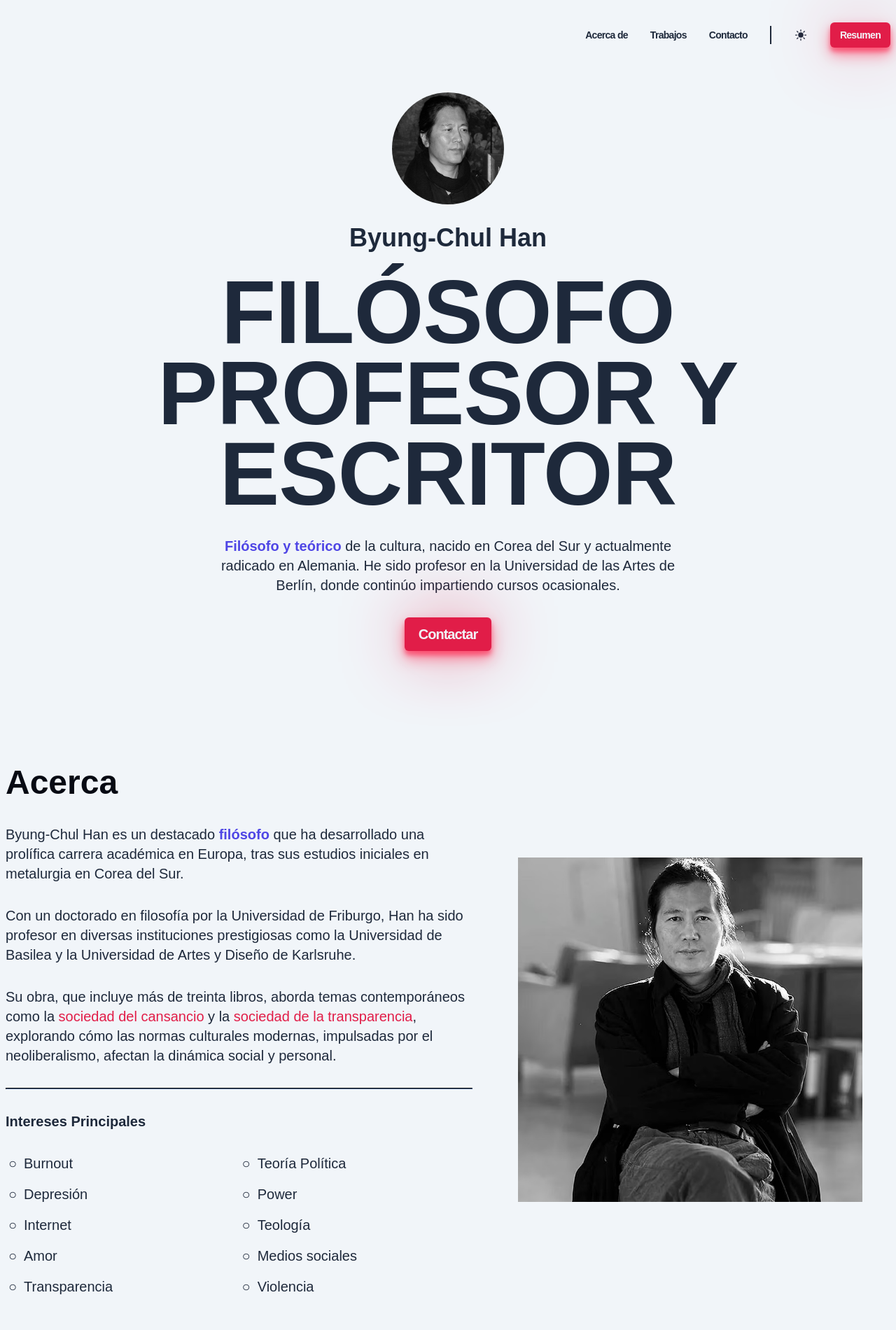
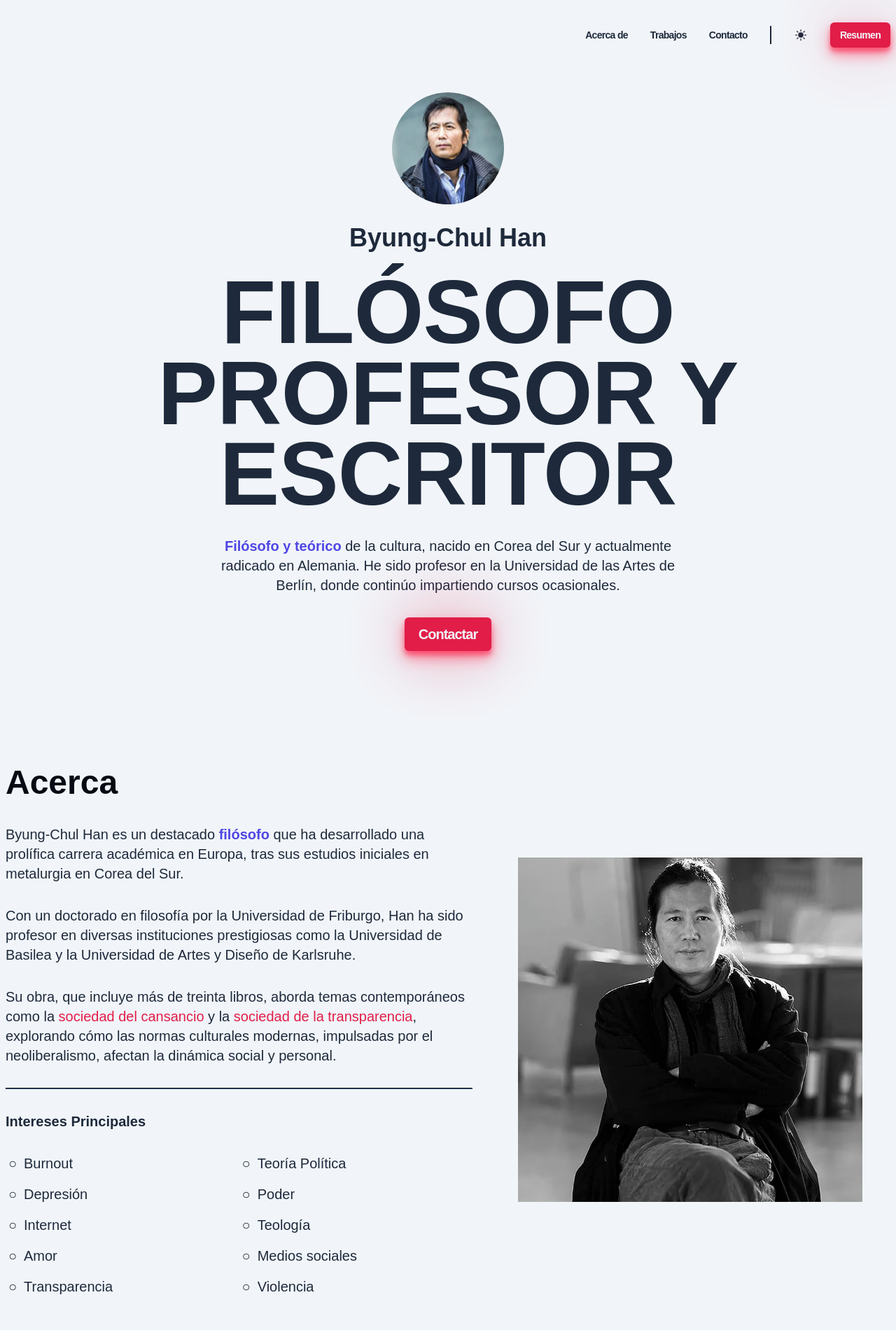
Before and after one commit to german-rs/portafolio_1, a website built with Vite: page index.html in a window 1280 px wide. Shown: the top 1900 px of the page at 70% size. Built offline with nearby package versions, Linux system fonts and the light colour scheme; a web font is replaced by a local one.

Commit message:
cambio de imagen y texto

```diff
--- a/index.html
+++ b/index.html
@@ -79,7 +79,7 @@
   <!-- End Mobile navigation -->
   <main>
     <section class="hero container">
-      <img class="hero__img" tabindex="0" src="/han.jpg" alt="Primer plano del rostro del filósofo con la mirada reflexiva">
+      <img class="hero__img" tabindex="0" src="/han-byung.jpg" alt="Primer plano del rostro del filósofo con la mirada reflexiva">
       <h2 class="hero__subtitle" tabindex="0">Byung-Chul Han</h2>
       <h1 class="hero__title" tabindex="0">FILÓSOFO<br>
         PROFESOR Y ESCRITOR</h1>
@@ -118,7 +118,7 @@
           </ul>
           <ul class="about__ul">
             <li class="about__list" tabindex="0">Teoría Política</li>
-            <li class="about__list" tabindex="0">Power</li>
+            <li class="about__list" tabindex="0">Poder</li>
             <li class="about__list" tabindex="0">Teología</li>
             <li class="about__list" tabindex="0">Medios sociales</li>
             <li class="about__list" tabindex="0">Violencia</li>
```
Also changed, not shown: public/han-byung.jpg (added), public/han.jpg (deleted).
